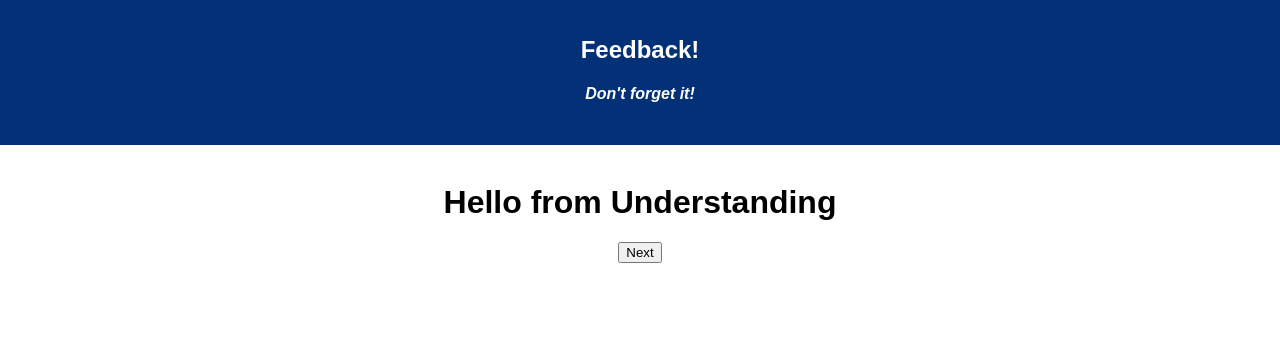
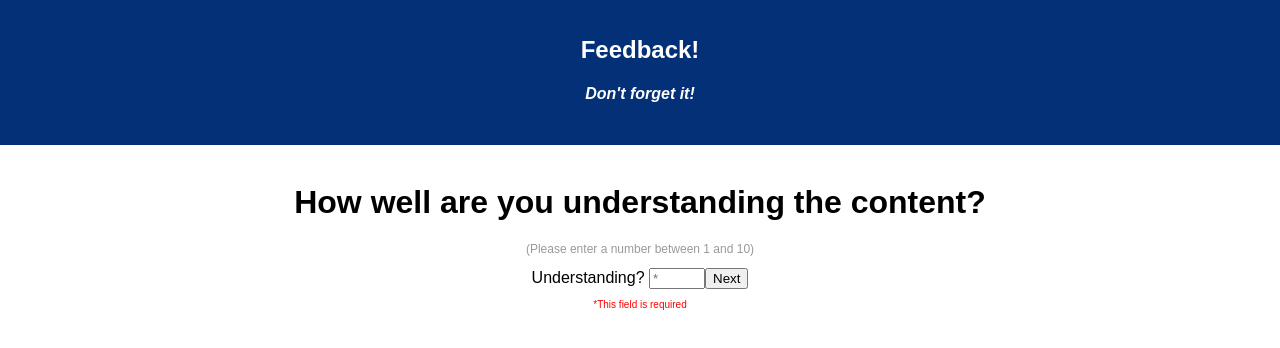
Before and after one commit to Cassen999/redux-feedback-loop, a React (Create React App) app: page /#/understanding in a window 1280 px wide. Shown: the top 348 px of the page. Built offline with nearby package versions, Linux system fonts and the light colour scheme.

Commit message:
Understanding component is functional, added instruction line to each component

```diff
--- a/src/components/App/App.css
+++ b/src/components/App/App.css
@@ -17,6 +17,12 @@
   font-size: large;
 }
 
+.plsEnterNum {
+  font-size: 12px;
+  opacity: 80%;
+  color: gray;
+}
+
 .fieldRequired {
   font-size: 10px;
   color: red;
--- a/src/components/Feeling/Feeling.jsx
+++ b/src/components/Feeling/Feeling.jsx
@@ -10,6 +10,7 @@ class Feeling extends Component {
         }
     }
 
+    // Using componentDidMount for the conditional render
     componentDidMount() {
         this.setState({
             showRequired: true
@@ -52,6 +53,7 @@ class Feeling extends Component {
         return(
             <div>
                 <h1>How are you feeling today?</h1>
+                <p className='plsEnterNum'>(Please enter a number between 1 and 10)</p>
                 <form onSubmit={this.goToUnderstanding}>
                     <label>Feeling? </label>
                     <input required
--- a/src/components/Understanding/Understanding.jsx
+++ b/src/components/Understanding/Understanding.jsx
@@ -4,20 +4,68 @@ import { withRouter } from 'react-router-dom';
 
 class Understanding extends Component {
     // state
+    state = {
+        showRequired: false,
+        newUnderstanding: {
+            understanding: ''
+        }
+    }
+
+    // Using componentDidMount for the conditional render
+    componentDidMount() {
+        this.setState({
+            showRequired: true
+        })
+    }
+
     // handleChange function to record input data
+    handleChange = (propertyName, event) => {
+        this.setState({
+            showRequired: false
+        })
+        this.setState({
+            newUnderstanding: {
+                ...this.state.newUnderstanding,
+                [propertyName]: event.target.value
+            }
+        })
+        console.log(this.state)
+    }
     // submit function to dispatch local state to understandingReducer
-
-    goToSupport = () => {
-        this.props.history.push("/support");
+    // Validate form to require an input
+    goToSupport = (event) => {
+        event.preventDefault();
+        if (this.state === ''){
+            // Normally I would put an alert here but Chrome seems
+            // to have a built in validation alert that I don't think
+            // I can change
+            // alert('Please enter a number between 1 and 10')
+        }
+        else {
+            this.props.dispatch({type:'GET_UNDERSTANDING', payload: this.state.newUnderstanding})
+            this.props.history.push("/support");
+        }
     }
 
     render() {
         return(
-            <div>
-                <h1>Hello from Understanding</h1>
-                {/* Button press will send dispatch and nav to support*/}
-                <button onClick={this.goToSupport}>Next</button>
-            </div>
+        <div>
+            <h1>How well are you understanding the content?</h1>
+            <p className='plsEnterNum'>(Please enter a number between 1 and 10)</p>
+            <form onSubmit={this.goToSupport}>
+                <label>Understanding? </label>
+                <input required
+                    placeholder="*"
+                    value={this.state.newUnderstanding.understanding}
+                    onChange={(event) => this.handleChange('understanding', event)}
+                    type="number"
+                    min="1"
+                    max="10"></input>
+                {/* Button will send dispatch and route to Understanding */}
+                <button type="submit">Next</button>
+                <p className="fieldRequired">{this.state.showRequired ? '*This field is required' : ''}</p>
+            </form>
+        </div>
         )
     }
 }
```
